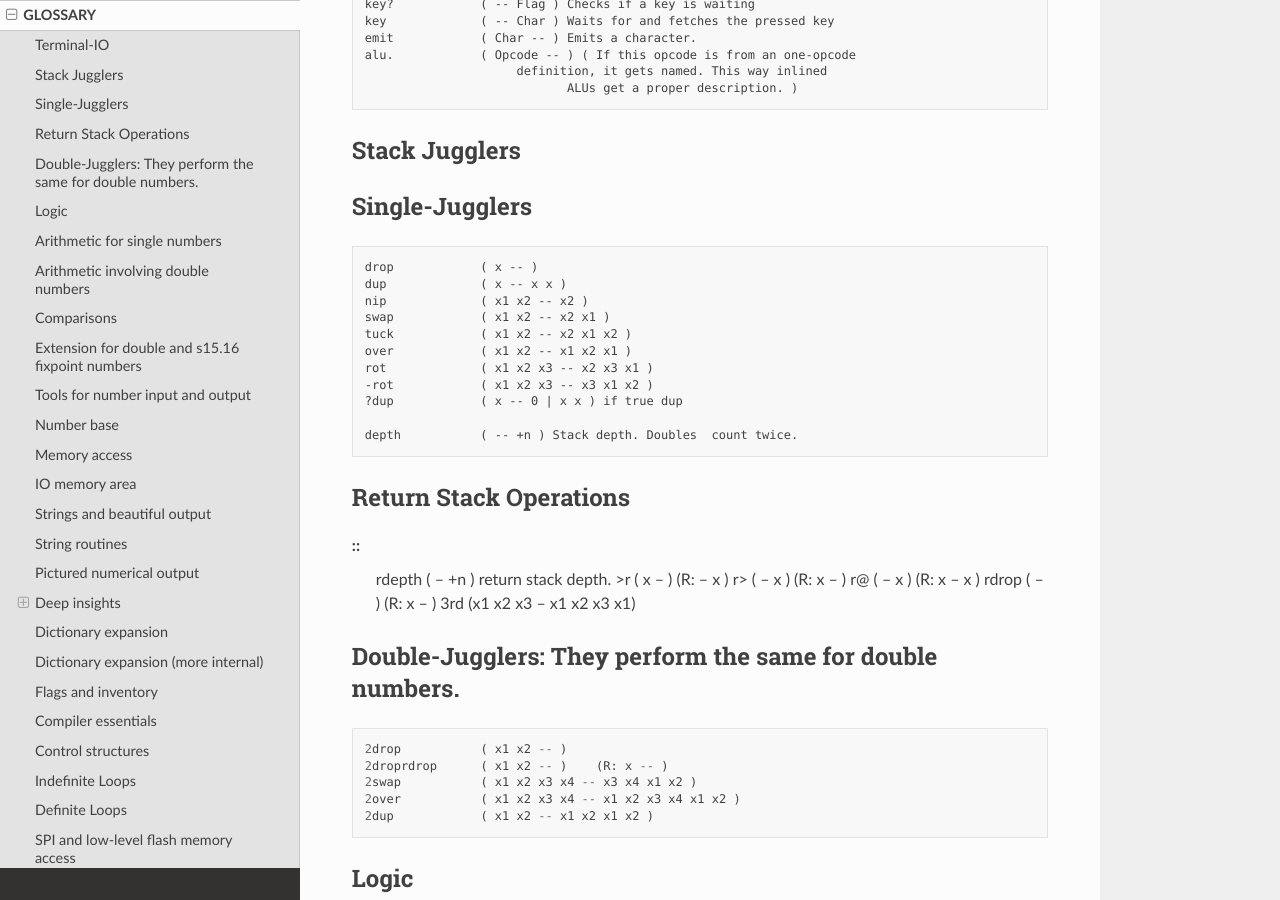
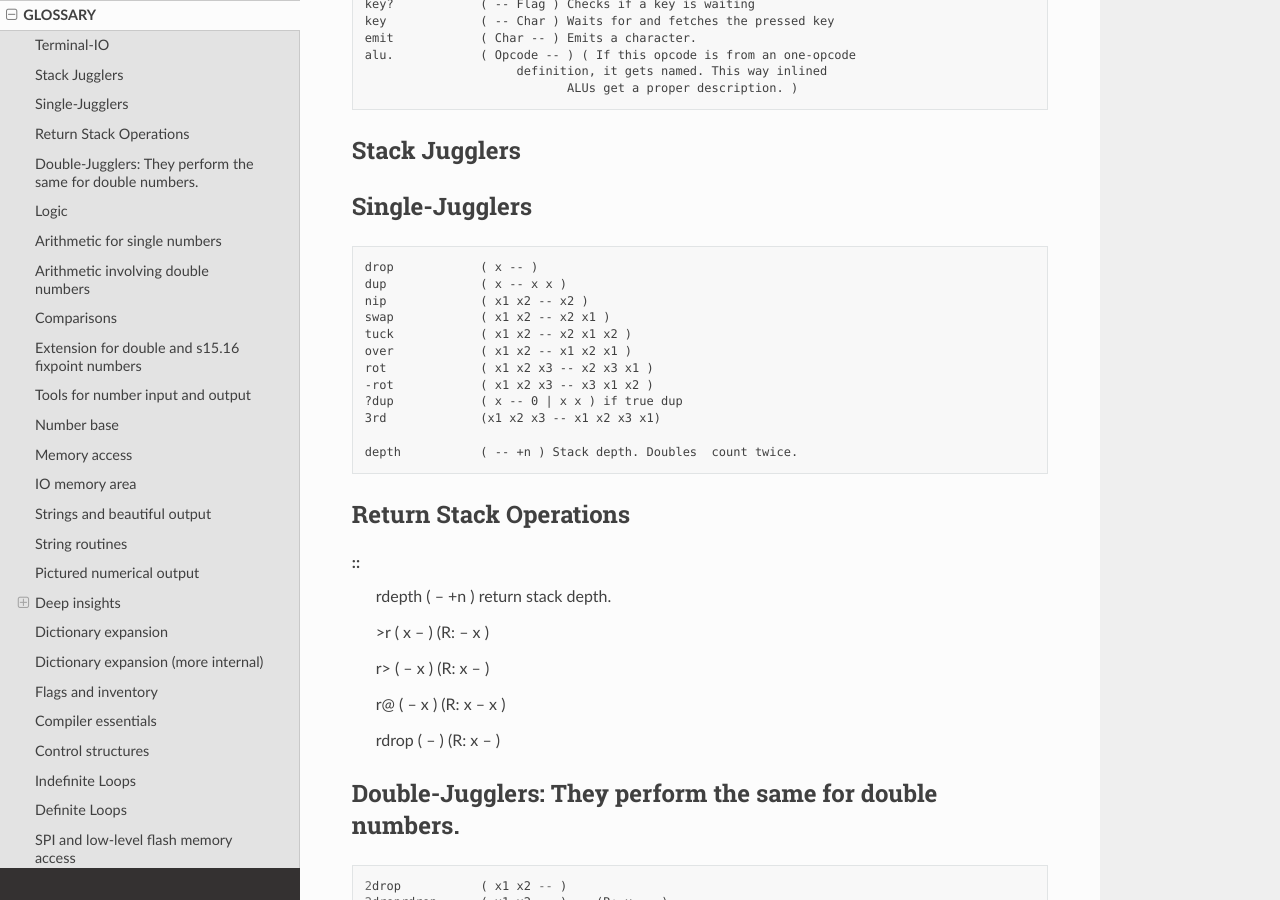
Before and after one commit to PythonLinks/Mecrisp-Ice, a Sphinx documentation site: the page built from docs/source/glossary.rst, in a window 1280 px wide and 900 px high, scrolled down 743 px. Built offline with Sphinx 7.4.7 and the Read the Docs theme 2.0.0, drawn with Linux system fonts in a browser that asks for light colours; some of the changed lines change nothing that is shown.

Commit message:
Fixed return stack jugglers

```diff
--- a/docs/source/glossary.rst
+++ b/docs/source/glossary.rst
@@ -61,6 +61,7 @@ Single-Jugglers
         rot             ( x1 x2 x3 -- x2 x3 x1 )
         -rot            ( x1 x2 x3 -- x3 x1 x2 )
         ?dup            ( x -- 0 | x x ) if true dup
+        3rd             (x1 x2 x3 -- x1 x2 x3 x1)
 
         depth           ( -- +n ) Stack depth. Doubles  count twice.
 
@@ -69,11 +70,14 @@ Return Stack Operations
 
 ::
         rdepth          ( -- +n ) return stack depth.
+
         >r              ( x -- ) (R: -- x )
+
         r>              ( -- x ) (R: x -- )
+
         r@              ( -- x ) (R: x -- x )
+
         rdrop           (  --  ) (R: x -- )
-        3rd             (x1 x2 x3 -- x1 x2 x3 x1)
 
 Double-Jugglers:        They perform the same for double numbers.
 -----------------------------------------------------------------
```
